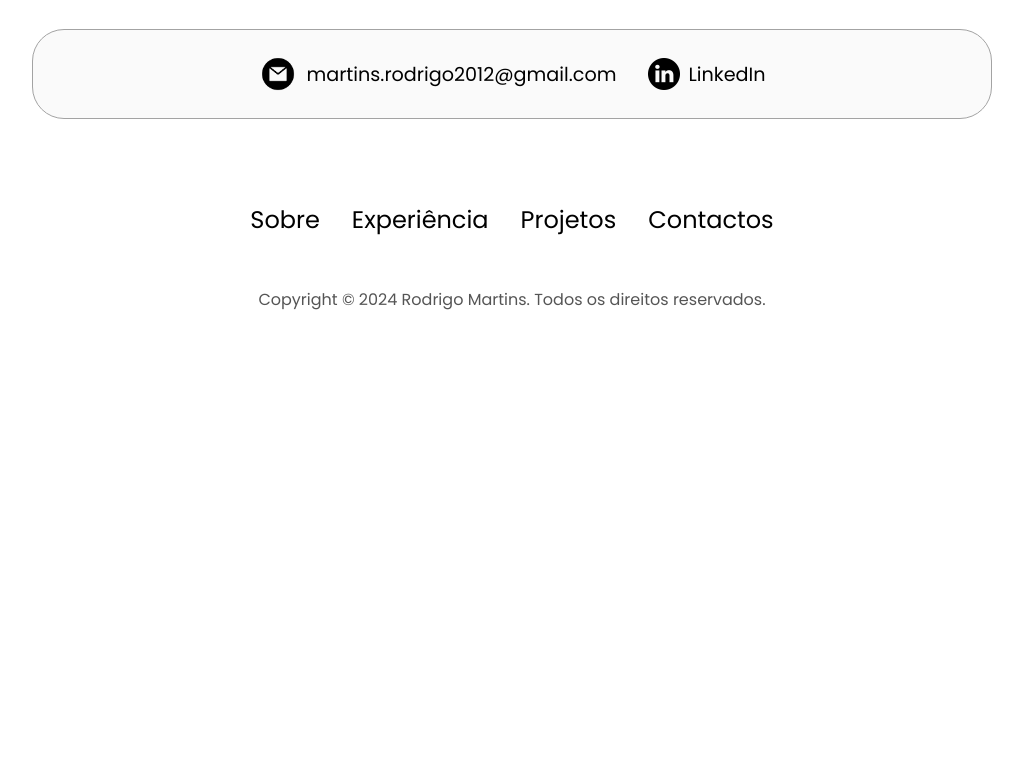
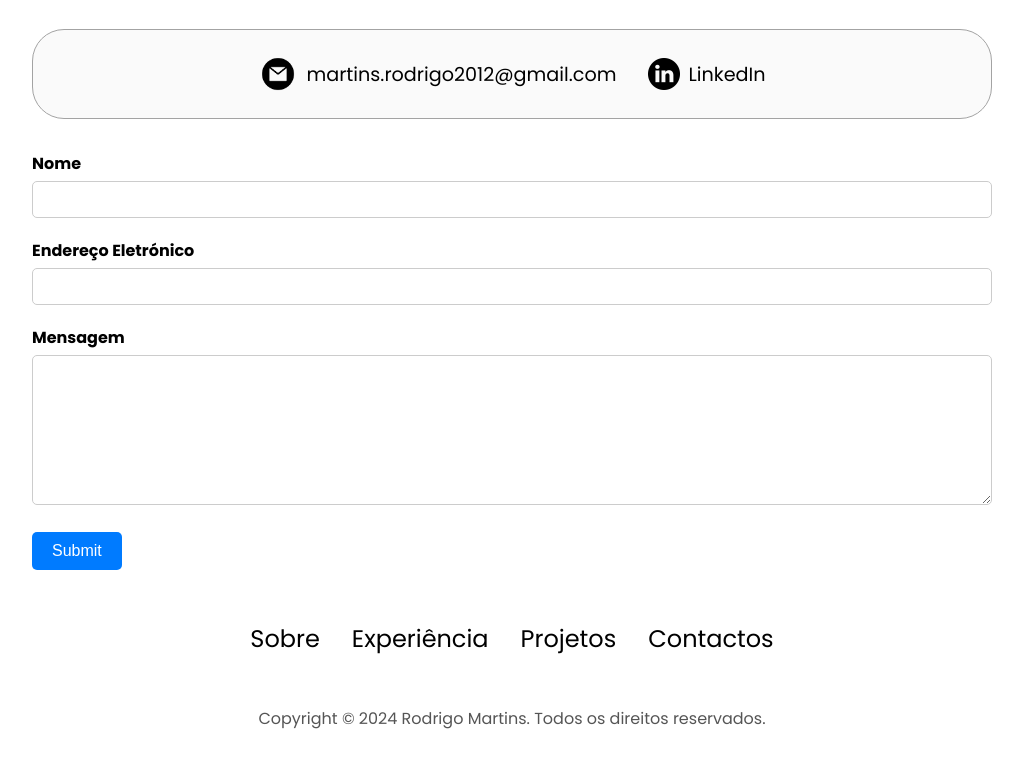
Before and after one commit to rodrigomm02/rodrigomm02.github.io, a plain HTML site: page index.html in a window 1280 px wide. Shown: the part 3185-3953 px from the top of the page, without its empty margins (128-1151 px from the left). Before the commit the page ends 3544 px from the top, so only its background shows below. Drawn offline with Linux system fonts and the light colour scheme.

```diff
--- a/css/styles.css
+++ b/css/styles.css
@@ -282,7 +282,8 @@ section {
   flex-direction: column;
 }
 
-.about-containers, .about-details-container {
+.about-containers,
+.about-details-container {
   display: flex;
 }
 
@@ -360,7 +361,6 @@ article .icon {
 
 #projects {
   position: relative;
-
 }
 
 .color-container {
@@ -435,3 +435,43 @@ footer {
 footer p {
   text-align: center;
 }
+
+/* Secção Formulário */
+
+.container {
+  max-width: 600px;
+  margin: 0 auto;
+  padding: 20px;
+}
+.form-group {
+  margin-bottom: 20px;
+}
+label {
+  display: block;
+  font-weight: bold;
+  margin-bottom: 5px;
+}
+input[type="text"],
+input[type="email"],
+textarea {
+  width: 100%;
+  padding: 10px;
+  border-radius: 5px;
+  border: 1px solid #ccc;
+  box-sizing: border-box;
+}
+textarea {
+  height: 150px;
+}
+input[type="submit"] {
+  background-color: #007bff;
+  color: #fff;
+  padding: 10px 20px;
+  border: none;
+  border-radius: 5px;
+  cursor: pointer;
+  font-size: 16px;
+}
+input[type="submit"]:hover {
+  background-color: #0056b3;
+}
--- a/index.html
+++ b/index.html
@@ -293,6 +293,24 @@
                 <p><a href="https://linkedin.com/in/rodrigomm02">LinkedIn</a></p>
             </div>
         </div>
+        <!-- Formulário -->
+        <div>
+            <form action="https://formspree.io/f/mzzpbwpo" method="post">
+                <div class="form-group">
+                    <label for="name">Nome</label>
+                    <input type="text" id="name" name="name" required />
+                </div>
+                <div class="form-group">
+                    <label for="email">Endereço Eletrónico</label>
+                    <input type="email" id="email" name="email" required />
+                </div>
+                <div class="form-group">
+                    <label for="message">Mensagem</label>
+                    <textarea id="message" name="message" required></textarea>
+                </div>
+                <input type="submit" value="Submit" />
+            </form>
+        </div>
     </section>
 
     <!-- Rodapé -->
```
